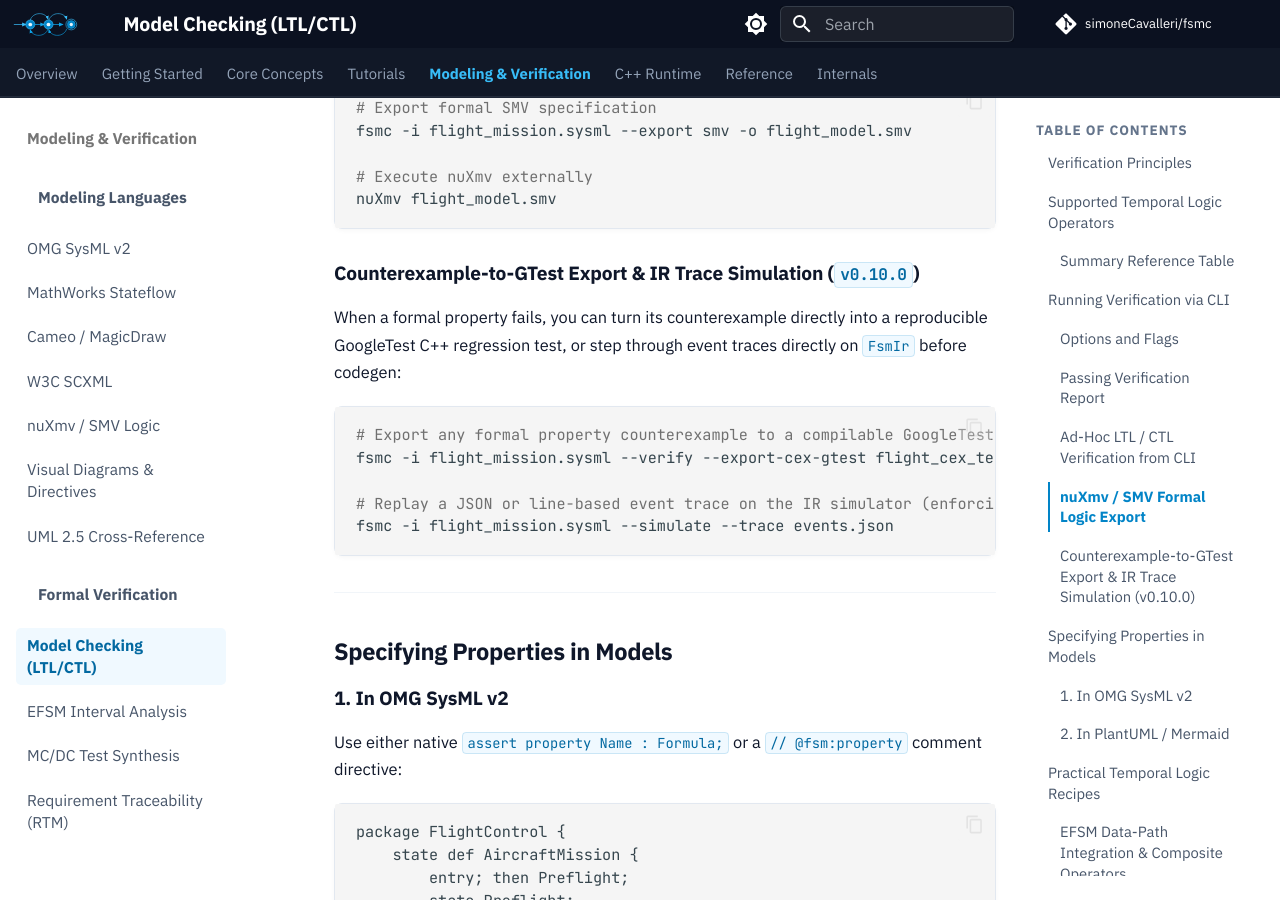
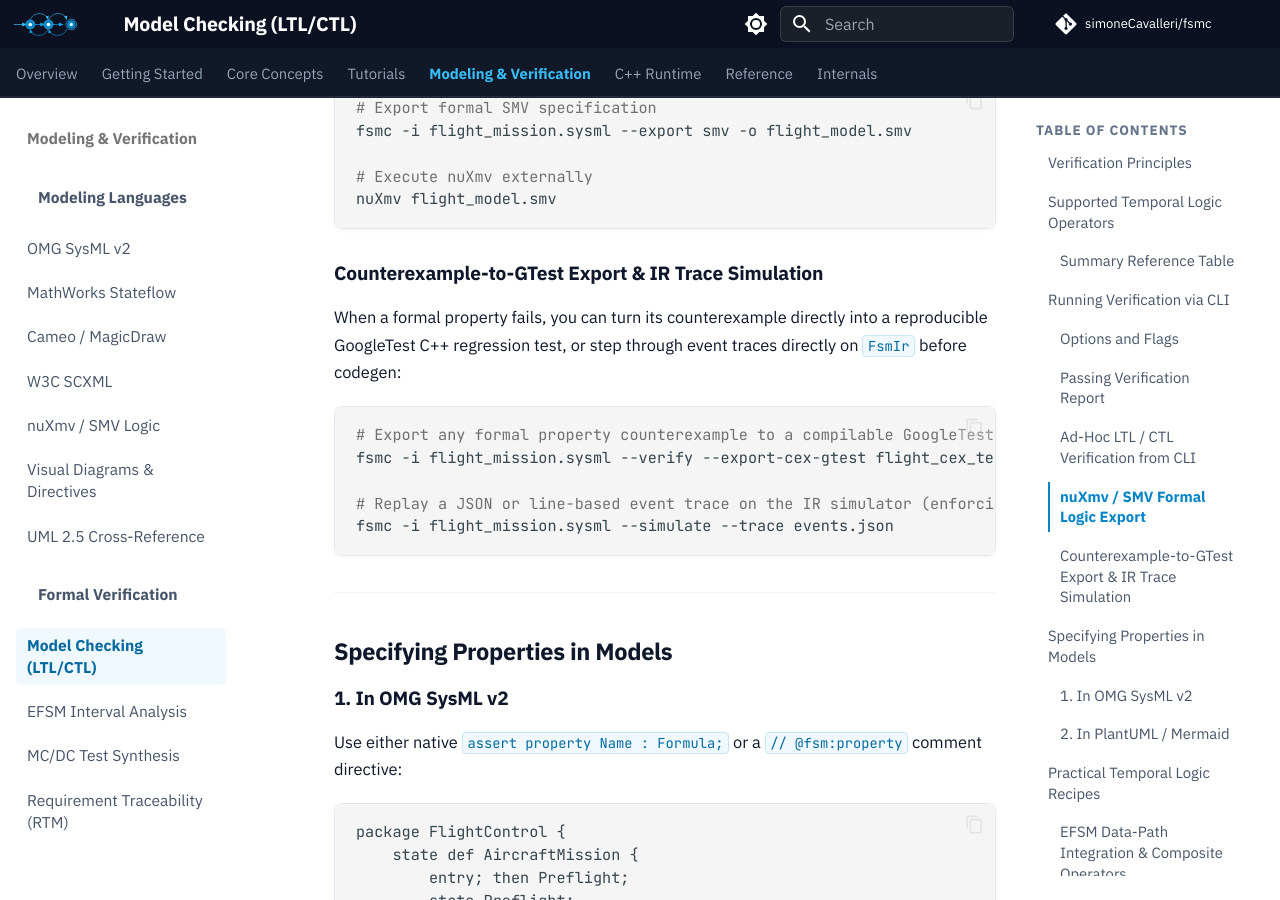
Before and after one commit to simoneCavalleri/fsmc, an MkDocs documentation site: the page built from docs/verification_and_safety/model_checking.md, in a window 1280 px wide and 900 px high, scrolled down 5911 px. Built offline with MkDocs 1.6.1 and Material for MkDocs 9.7.7, drawn with Linux system fonts in a browser that asks for light colours; comment, search, counter and statistics services are not loaded.

Commit message:
docs: remove pre-1.0 feature version tags from documentation pages

````diff
--- a/docs/concepts/transitions_and_events.md
+++ b/docs/concepts/transitions_and_events.md
@@ -19,7 +19,7 @@ event def SensorThresholdExceeded {
 }
 ```
 
-#### Typed Payload Resolution & Validation (`v0.10.0`)
+#### Typed Payload Resolution & Validation
 `fsmc` enforces typed event payload safety end-to-end across static analysis, code generation, and runtime dispatch:
 
 - **Static Member Resolution**: References to `payload.<field>`, `cmd.<field>`, `event.<field>`, `sig.<field>`, `ev.<field>`, or a transition's explicit `payload_binding` are resolved against `SignalDefinition::attributes`. Accessing an unknown field, or referencing event payload fields in triggerless contexts (`on_enter`, `on_exit`, `AnonymousTrigger`, or `TimeTrigger`), is rejected during `SemanticValidationPass`.
--- a/docs/verification_and_safety/model_checking.md
+++ b/docs/verification_and_safety/model_checking.md
@@ -120,7 +120,7 @@ fsmc -i flight_mission.sysml --export smv -o flight_model.smv
 nuXmv flight_model.smv
 ```
 
-### Counterexample-to-GTest Export & IR Trace Simulation (`v0.10.0`)
+### Counterexample-to-GTest Export & IR Trace Simulation
 
 When a formal property fails, you can turn its counterexample directly into a reproducible GoogleTest C++ regression test, or step through event traces directly on `FsmIr` before codegen:
 
````
Also changed, not shown: docs/verification_and_safety/interval_analysis.md (+1 -1 lines).
